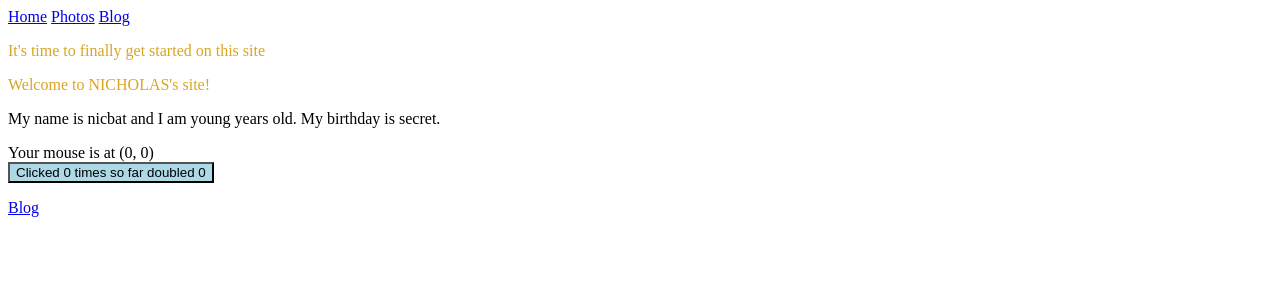
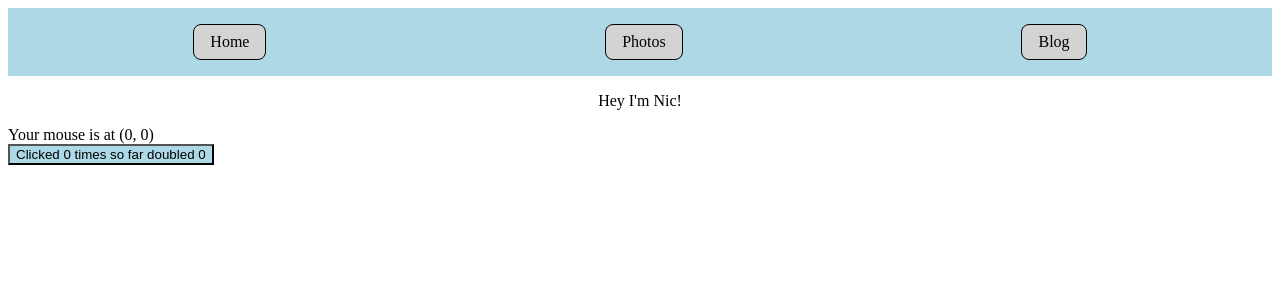
Before and after one commit to nicbat/nicb.at, a SvelteKit app: page / in a window 1280 px wide. Shown: the top 300 px of the page. Built offline with nearby package versions, Linux system fonts and the light colour scheme.

Commit message:
wsl backup

```diff
--- a/src/lib/components/AboutMe.svelte
+++ b/src/lib/components/AboutMe.svelte
@@ -4,4 +4,5 @@
     let birthday = 'secret';
 </script>
 
-<p>My name is {name} and I am {age} years old. My birthday is {birthday}.</p>
+<!-- <p>My name is {name} and I am {age} years old. My birthday is {birthday}.</p> -->
+<p>Hey I'm Nic!</p>
--- a/src/routes/+layout.svelte
+++ b/src/routes/+layout.svelte
@@ -1,3 +1,28 @@
+<script>
+</script>
+
+<style>
+    nav {
+        display: flex;
+        justify-content: space-around;
+        background-color: lightblue;
+        padding: 1em;
+        margin: 0;
+    }
+    a {
+        text-decoration: none;
+        color: black;
+        border: 1px solid black;
+        padding: 0.5em 1em;
+        border-radius: 8px;
+        /* on hover change background color */
+        background-color: lightgray;
+    }
+    a:hover {
+        background-color: lightgreen;
+    }
+</style>
+
 <nav>
     <a href="/">Home</a>
     <a href='/photos'>Photos</a>
--- a/src/routes/+page.svelte
+++ b/src/routes/+page.svelte
@@ -23,9 +23,9 @@
 </script>
 
 <style>
-    h1 {
+    /* h1 {
         color: red;
-    }
+    } */
     p {
         color: goldenrod;
     }
@@ -33,11 +33,16 @@
         background-color: lightblue;
         color: black;
     }
+    .centered {
+        display: flex;
+        justify-content: center;
+    }
 </style>
 
-<p>It's time to finally get started on this site</p>
-<p>Welcome to {name.toUpperCase()}'s site!</p>
-<AboutMe />
+<!-- centered div -->
+<div class="centered">
+    <AboutMe/>
+</div>
 
 <div on:pointermove={handleMove}>Your mouse is at ({m.x}, {m.y})</div>
 <!-- pointermove only works inside the bounds of the div -->
@@ -47,4 +52,4 @@
 </button>
 
 <p>{warning}</p>
-<a href="/blog">Blog</a>
+<!-- <a href="/blog">Blog</a> -->
```
Also changed, not shown: package.json (+8 -3 lines), src/lib/scripts/generateImageList.ts (added, +15 -0 lines), src/routes/photos/+page.svelte (added, +11 -0 lines), src/assets/photos/PXL_20240121_224304975.MP.jpg (added), 1 other file (tests, documents, lock files or other folders).
